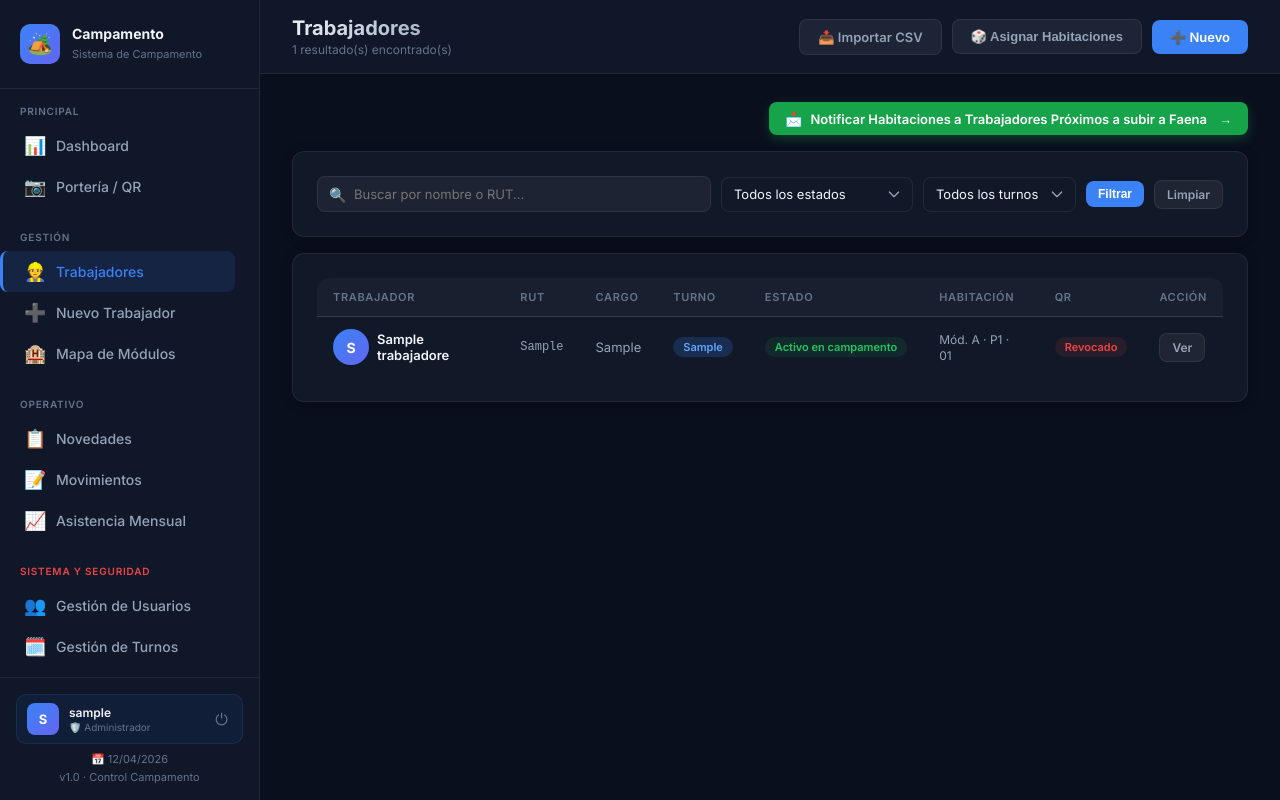
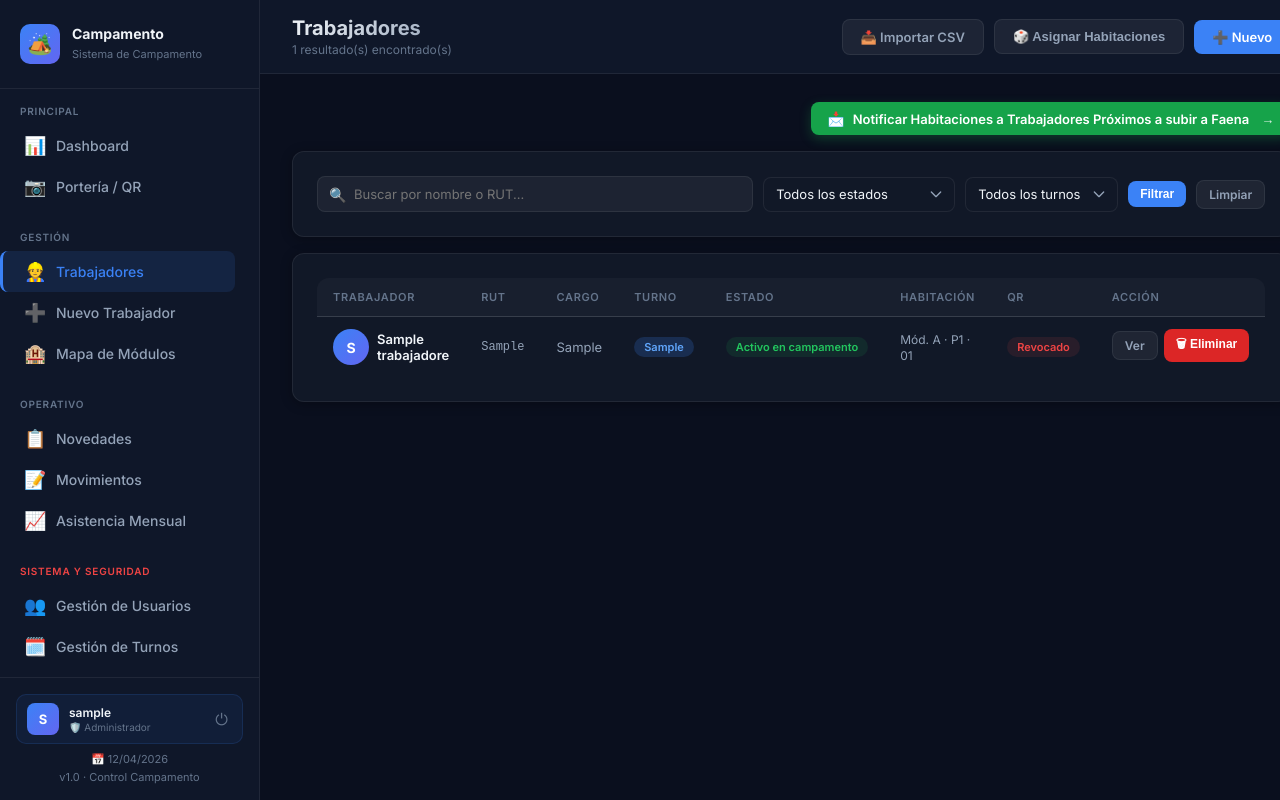
Before and after one commit to camilovillalobos1987-cmd/Control-alojamiento, a Flask app: page /trabajadores in a window 1280 px wide; the page is wider, and only the part inside the window is pictured. Run offline with Flask 3, Linux system fonts and the light colour scheme; the visitor is signed in with stand-in values (Sample User, id 1); data comes from the database, SQL or seed files in the repository; tables that the repository leaves empty hold one stand-in row (values such as "Sample post").

Commit message:
Add delete button for workers — releases room and removes from DB
Co-Authored-By: Claude Sonnet 4.6 <noreply@anthropic.com>

```diff
--- a/app.py
+++ b/app.py
@@ -719,6 +719,18 @@ def asignar_habitaciones_masivo():
     return redirect(url_for("trabajadores_lista"))
 
 
+
+@app.route("/trabajadores/<int:id>/eliminar", methods=["POST"])
+@admin_required
+def trabajador_eliminar(id):
+    t = db.get_trabajador(id)
+    if not t:
+        abort(404)
+    db.eliminar_trabajador(id)
+    flash(f"Trabajador '{t['nombre']}' eliminado del sistema.", "success")
+    return redirect(url_for("trabajadores_lista"))
+
+
 # ═══════════════════════════════════════════════════════
 # HABITACIONES
 # ═══════════════════════════════════════════════════════
--- a/database.py
+++ b/database.py
@@ -1029,6 +1029,15 @@ def usuario_existe(username: str) -> bool:
     conn.close()
     return row is not None
 
+def eliminar_trabajador(trabajador_id: int):
+    conn = get_db()
+    conn.execute("UPDATE trabajadores SET habitacion_id=NULL WHERE id=?", (trabajador_id,))
+    conn.execute("DELETE FROM novedades WHERE trabajador_id=?", (trabajador_id,))
+    conn.execute("DELETE FROM trabajadores WHERE id=?", (trabajador_id,))
+    conn.commit()
+    conn.close()
+
+
 def eliminar_usuario(user_id: int):
     conn = get_db()
     conn.execute("DELETE FROM usuarios WHERE id = ?", (user_id,))
--- a/templates/trabajadores/lista.html
+++ b/templates/trabajadores/lista.html
@@ -102,8 +102,11 @@
               <span class="badge badge-green badge-sm">Activo</span>
             {% endif %}
           </td>
-          <td>
+          <td style="display:flex;gap:6px;align-items:center;">
             <a href="{{ url_for('trabajador_detalle', id=t.id) }}" class="btn btn-secondary btn-sm">Ver</a>
+            <button type="button" class="btn btn-sm" style="background:#dc2626;color:#fff;border:none;cursor:pointer;"
+                    data-id="{{ t.id }}" data-nombre="{{ t.nombre }}"
+                    onclick="confirmarEliminar(this.dataset.id, this.dataset.nombre)">🗑 Eliminar</button>
           </td>
         </tr>
         {% endfor %}
@@ -168,6 +171,33 @@
   </div>
 </div>
 
+<!-- MODAL CONFIRMAR ELIMINAR TRABAJADOR -->
+<div class="modal-backdrop" id="modal-eliminar-trabajador">
+  <div class="modal" style="max-width:400px;">
+    <div class="modal-title">🗑 Eliminar Trabajador</div>
+    <div style="font-size:13px;color:var(--text-secondary);margin-bottom:16px;line-height:1.6;">
+      ¿Eliminar a <strong id="modal-eliminar-nombre"></strong> del sistema?<br>
+      Se liberará su habitación asignada. Esta acción no se puede deshacer.
+    </div>
+    <div class="modal-footer">
+      <button type="button" onclick="closeModal('modal-eliminar-trabajador')" class="btn btn-secondary">Cancelar</button>
+      <button type="button" onclick="document.getElementById('form-eliminar-trabajador').submit()" class="btn btn-sm" style="background:#dc2626;color:#fff;border:none;cursor:pointer;padding:8px 16px;border-radius:6px;font-weight:600;">
+        Sí, eliminar
+      </button>
+    </div>
+  </div>
+</div>
+
+<form id="form-eliminar-trabajador" method="POST" action="" style="display:none;"></form>
+
+<script>
+function confirmarEliminar(id, nombre) {
+  document.getElementById('modal-eliminar-nombre').textContent = nombre;
+  document.getElementById('form-eliminar-trabajador').action = '/trabajadores/' + id + '/eliminar';
+  openModal('modal-eliminar-trabajador');
+}
+</script>
+
 <!-- Form oculto — envío real al servidor -->
 <form id="form-asignar-masivo"
       method="POST"
```
